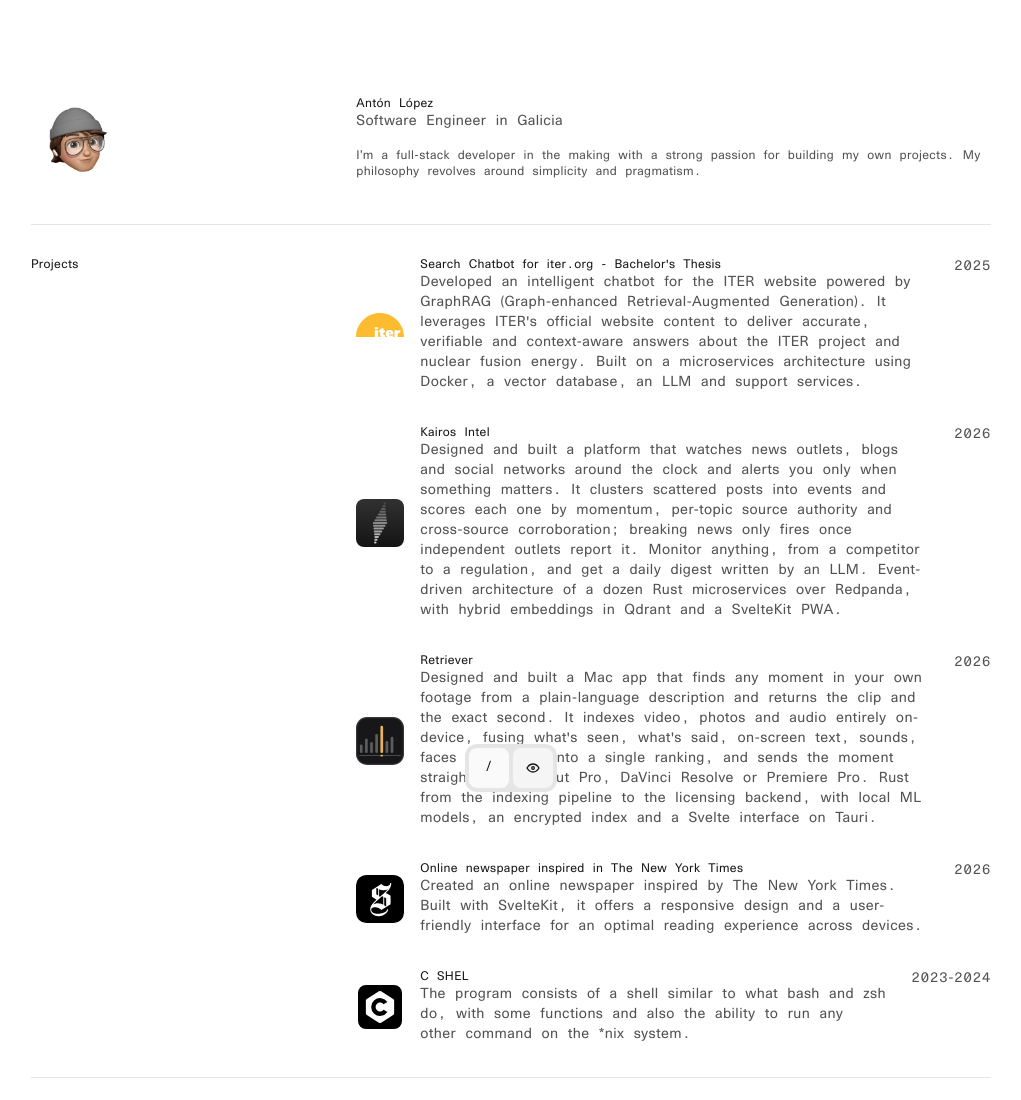
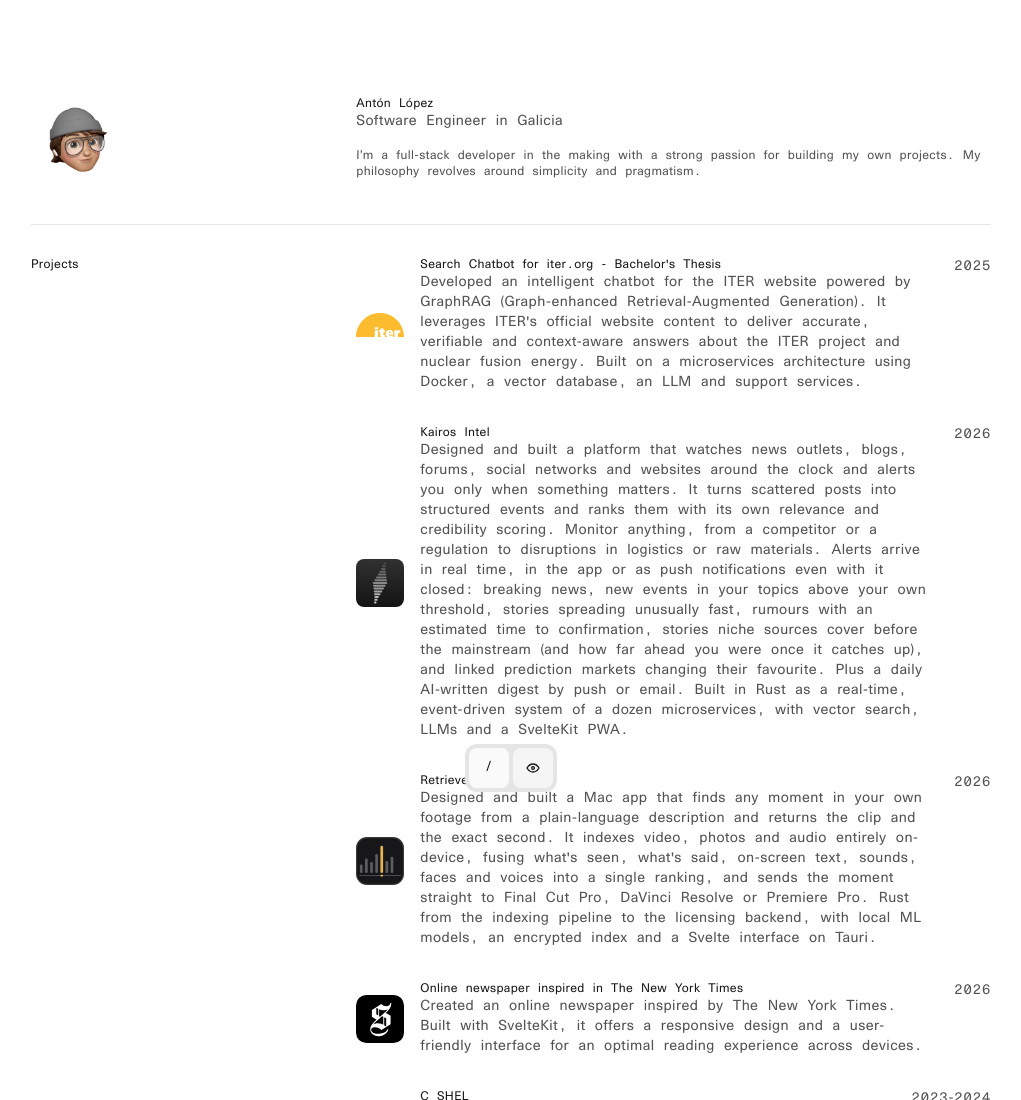
Before and after one commit to antonlnz/antonlnz.github.io, an Astro site: page / in a window 1280 px wide. Shown: the top 1100 px of the page, without its empty margins (129-1150 px from the left). Built offline with nearby package versions, Linux system fonts and the light colour scheme; Astro itself is replaced by a stand-in of ours.

Commit message:
refactor: rework Kairos description around its alerts
Lists every kind of alert and how it is delivered, and keeps the stack
general: no scoring recipe and no infrastructure names.

Co-Authored-By: Claude Opus 5.5 <noreply@anthropic.com>

```diff
--- a/src/components/landing/Projects.astro
+++ b/src/components/landing/Projects.astro
@@ -26,7 +26,7 @@ const data = [
     image: Kairos,
     imageDark: KairosClear,
     link: "https://kairosintel.so",
-    description: `Designed and built a platform that watches news outlets, blogs and social networks around the clock and alerts you only when something matters. It clusters scattered posts into events and scores each one by momentum, per-topic source authority and cross-source corroboration; breaking news only fires once independent outlets report it. Monitor anything, from a competitor to a regulation, and get a daily digest written by an LLM. Event-driven architecture of a dozen Rust microservices over Redpanda, with hybrid embeddings in Qdrant and a SvelteKit PWA.`,
+    description: `Designed and built a platform that watches news outlets, blogs, forums, social networks and websites around the clock and alerts you only when something matters. It turns scattered posts into structured events and ranks them with its own relevance and credibility scoring. Monitor anything, from a competitor or a regulation to disruptions in logistics or raw materials. Alerts arrive in real time, in the app or as push notifications even with it closed: breaking news, new events in your topics above your own threshold, stories spreading unusually fast, rumours with an estimated time to confirmation, stories niche sources cover before the mainstream (and how far ahead you were once it catches up), and linked prediction markets changing their favourite. Plus a daily AI-written digest by push or email. Built in Rust as a real-time, event-driven system of a dozen microservices, with vector search, LLMs and a SvelteKit PWA.`,
   },
   {
     year: "2026",
```
